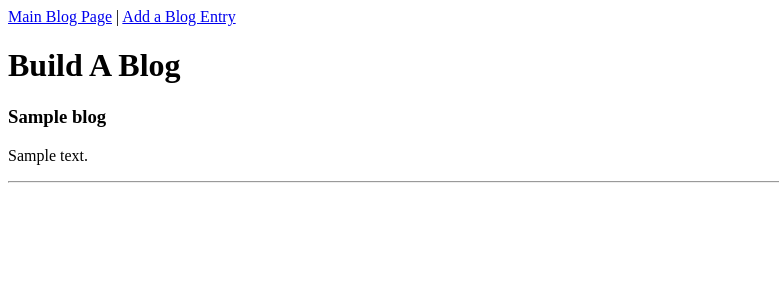
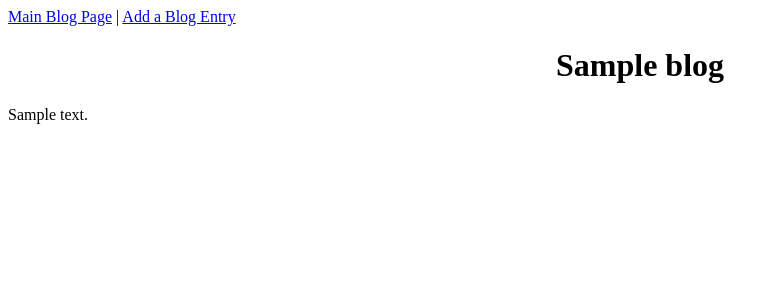
Before and after one commit to 91ashika/blogz, a Flask app: template templates/blog.html in a window 1280 px wide. Shown: the top 300 px of the page, without its empty margins (0-779 px from the left). Run offline with Flask 2, Linux system fonts and the light colour scheme; the template is opened without the code that fills it: most values are stand-ins (such as "Sample title", 1, 10 or a date in 2020); data that the repository does not hold is empty.

Commit message:
Adding new blog and redirecting to blog page done

```diff
--- a/main.py
+++ b/main.py
@@ -19,12 +19,19 @@ class Blog(db.Model):
         self.body = body
 
 
-@app.route('/blog', methods=['POST', 'GET'])
+@app.route('/blog', methods=['GET'])
 def blog():
+    if len(request.args) != 0:
+        id = request.args.get('id')
+
+        blog = Blog.query.get(int(id))
+
+        return render_template('blog.html',blogs=blog, mainpage=False)
+
 
     blogs = Blog.query.all()
 
-    return render_template('blog.html',blogs=blogs)
+    return render_template('blog.html',blogs=blogs,mainpage=True)
 
 @app.route('/newpost', methods=['POST', 'GET'])
 def newpost():
--- a/templates/base.html
+++ b/templates/base.html
@@ -6,6 +6,10 @@
             .error {
                 color: red;
             }
+            h1{
+                text-align: center;
+            }
+
             label,input,textarea{
                 display: block;
             }
--- a/templates/blog.html
+++ b/templates/blog.html
@@ -1,6 +1,8 @@
 {% extends "base.html" %}
 
 {% block content %}
+
+    {% if mainpage %}
         <h1>Build A Blog</h1>
 
         {% if blogs|length == 0 %}
@@ -18,5 +20,8 @@
 
 
         {% endif %}
-
+    {% else %}
+        <h1>{{blogs.title}}</h1>
+        <p>{{blogs.body}}</p>
+    {% endif %}
 {% endblock %}
--- a/templates/newpost.html
+++ b/templates/newpost.html
@@ -1,6 +1,7 @@
 {% extends "base.html" %}
 
 {% block content %}
+
     <h1>Add a Blog Entry</h1>
 
     <form method='post'>
```
Lines whose indentation alone changed are shown as unchanged.
